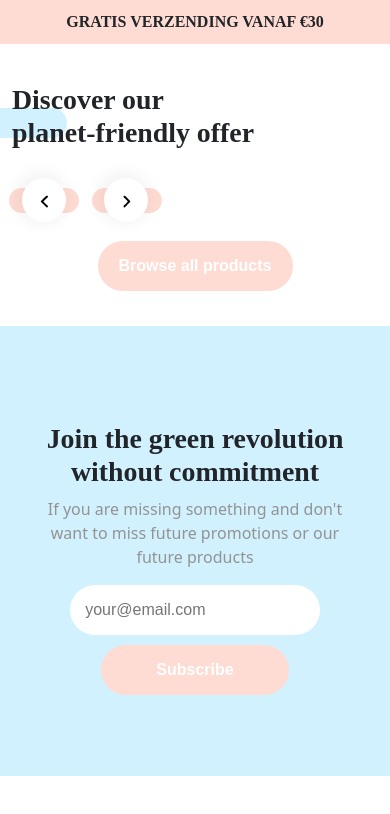
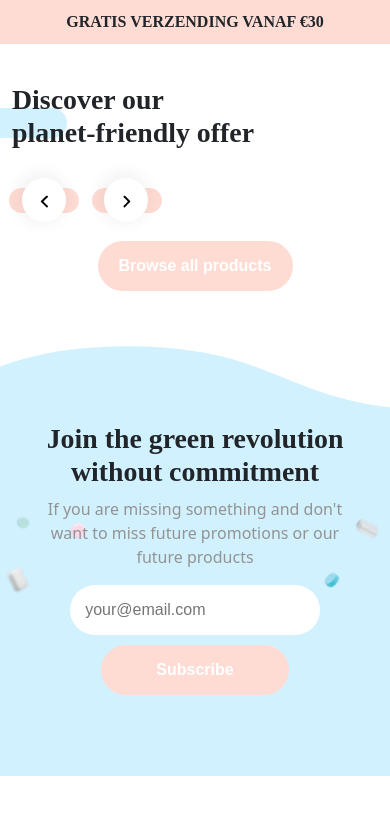
Before and after one commit to miiguellangell/gradiweb-test, a website: page index.html in a window 390 px wide. Drawn offline with nearby package versions, Linux system fonts and the light colour scheme; no server answers; a web font is replaced by a local one.

Commit message:
fix routes for fonts and images

```diff
--- a/css/style.css
+++ b/css/style.css
@@ -444,7 +444,7 @@
   height: 450px;
   background-color: var(--color-brand2);
   align-items: center;
-  background-image: url('./src/images/overlayimg.png');
+  background-image: url('/src/images/overlayimg.png');
   background-repeat:no-repeat;
   background-position: center;
   background-size: 100%;
@@ -453,7 +453,7 @@
 .overlay{
   width: 100%;
   height: 100%;
-  background-image: url('./src/images/Vector1.svg');
+  background-image: url('/src/images/Vector1.svg');
   align-items: center;
   background-repeat:no-repeat;
   background-position: top;
```
